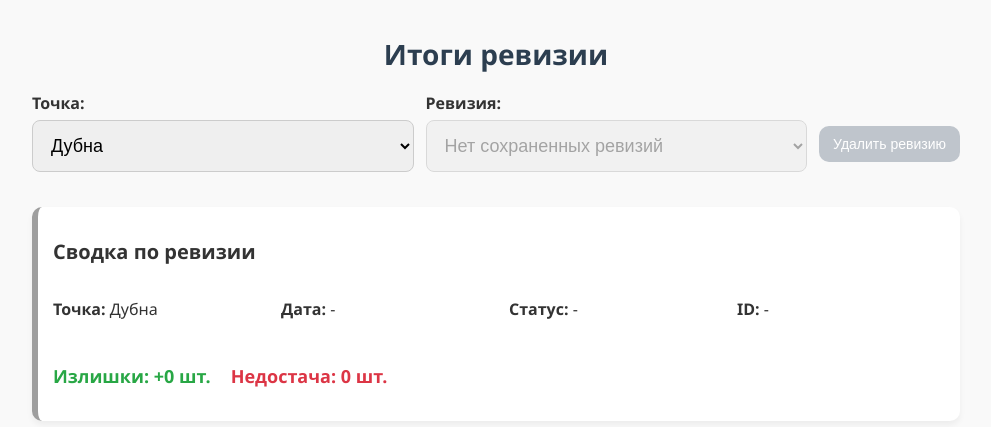
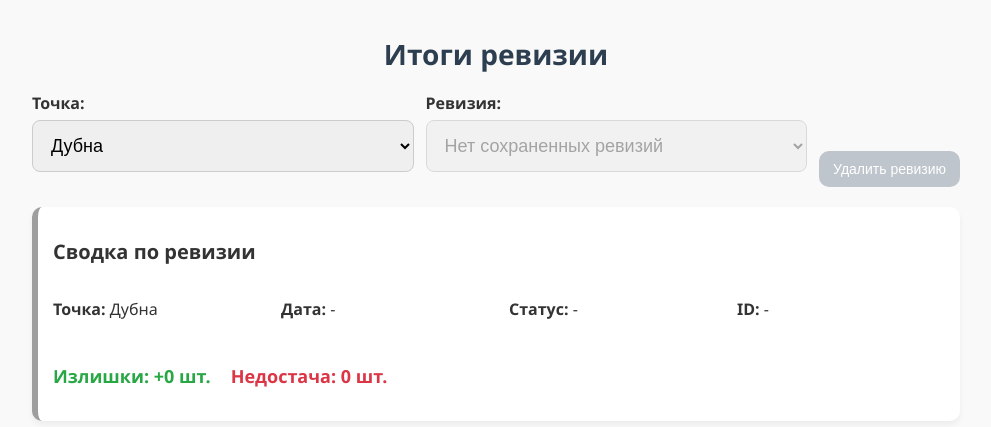
Before and after one commit to Broft4/smart-inventory, a FastAPI app: page /admin in a window 1280 px wide. Shown: the top 427 px of the page, without its empty margins (144-1135 px from the left). Run offline with FastAPI, Linux system fonts and the light colour scheme; data that the repository does not hold is empty.

Commit message:
Альфа

```diff
--- a/static/css/style.css
+++ b/static/css/style.css
@@ -249,7 +249,3 @@ select, input[type="number"] {
     background: #bfc5cc;
     cursor: not-allowed;
 }
-
-#delete-report-btn {
-    margin-top: -85px;
-}
```
